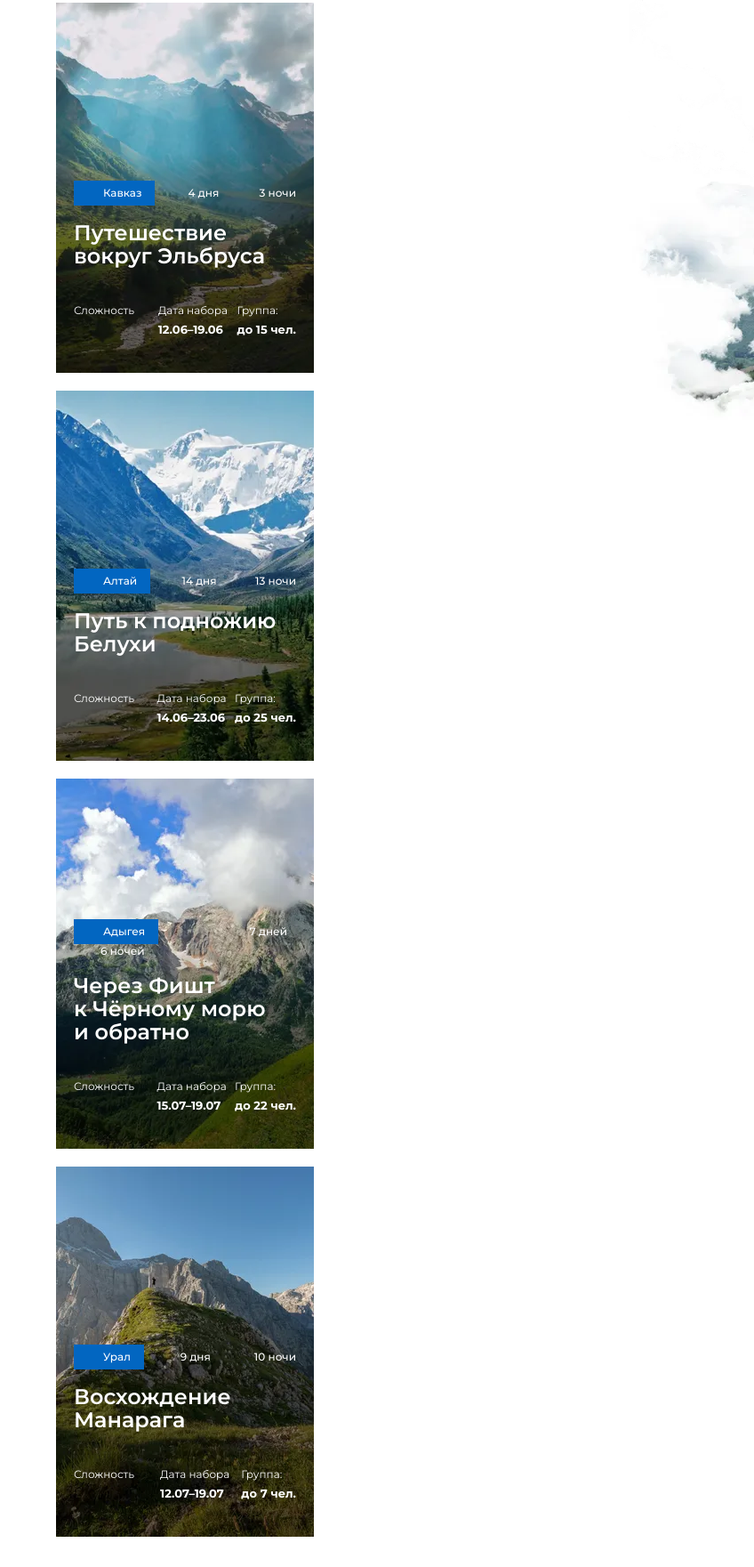
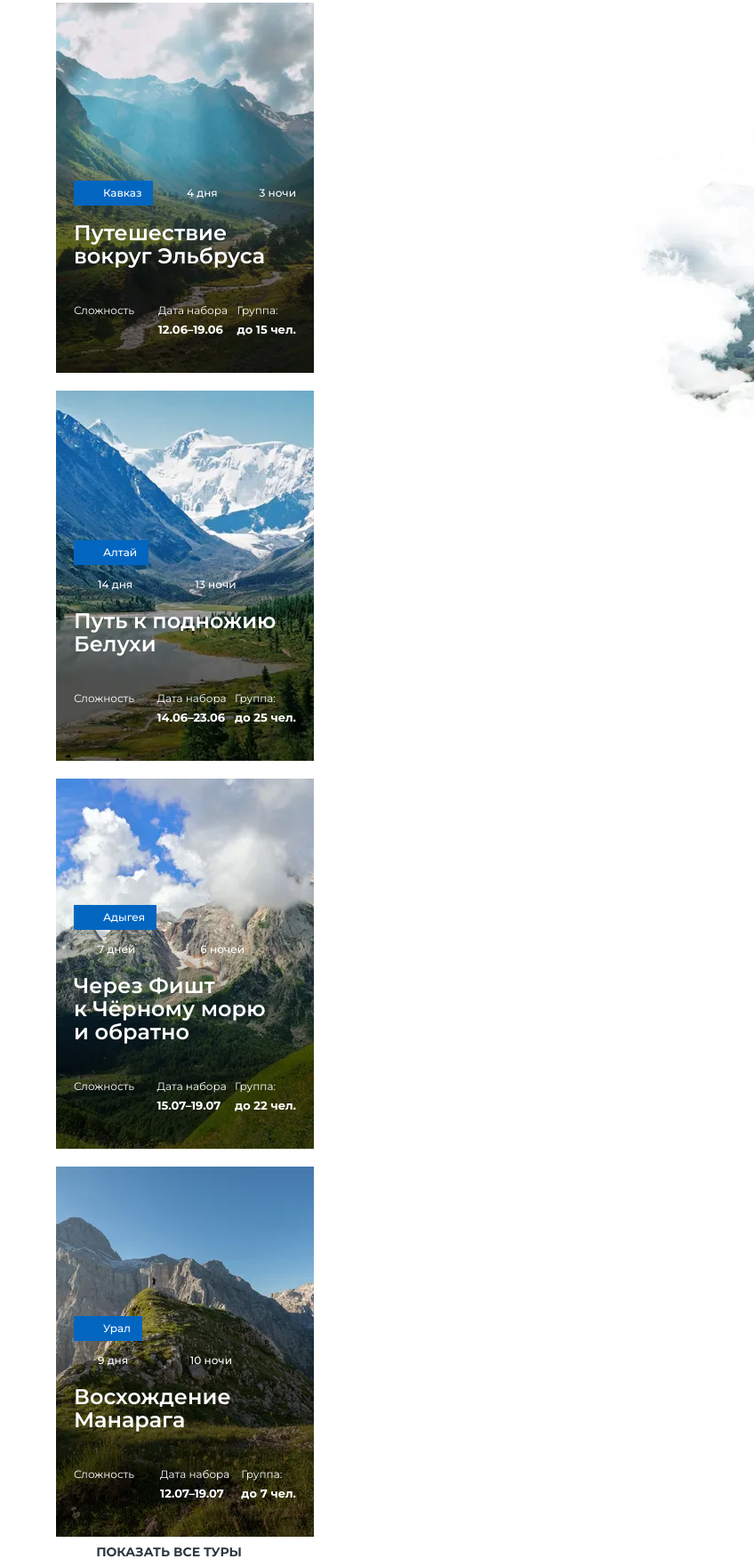
Before and after one commit to VadimPinyagin/accelerator-project-1, a website built with Vite: page source/index.html in a window 1280 px wide. Shown: the part 1234-2995 px from the top of the page at 89% size, without its empty margins (432-1280 px from the left). Before the commit the page ends 2961 px from the top, so only its background shows below. Built offline with nearby package versions, Linux system fonts and the light colour scheme; files whose address does not match are found by name.

Commit message:
Добавляет стили карточкам туров, модуль для срытия/отображения

```diff
--- a/source/index.html
+++ b/source/index.html
@@ -80,11 +80,9 @@
             <li class="tours__list-card">
               <div class="tours__list-card-content">
                 <h3 class="tours__list-card-title">Путешествие вокруг Эльбруса</h3>
-                <ul class="tours__list-info">
-                  <li class="tours__info-item">Кавказ</li>
-                  <li class="tours__info-item">4 дня</li>
-                  <li class="tours__info-item">3 ночи</li>
-                </ul>
+                <span class="tours__info-region tours__info-region--caucasus">Кавказ</span>
+                <span class="tours__info-day tours__info-day--caucasus">4 дня</span>
+                <span class="tours__info-night tours__info-night--caucasus">3 ночи</span>
                 <dl class="tours__details">
                   <div class="tours__details-container">
                     <dt class="tours__details-level">Сложность</dt>
@@ -104,11 +102,9 @@
             <li class="tours__list-card">
               <div class="tours__list-card-content">
                 <h3 class="tours__list-card-title">Путь к подножию Белухи</h3>
-                <ul class="tours__list-info">
-                  <li class="tours__info-item">Алтай</li>
-                  <li class="tours__info-item">14 дня</li>
-                  <li class="tours__info-item">13 ночи</li>
-                </ul>
+                <span class="tours__info-region">Алтай</span>
+                <span class="tours__info-day">14 дня</span>
+                <span class="tours__info-night">13 ночи</span>
                 <dl class="tours__details">
                   <div class="tours__details-container">
                     <dt class="tours__details-level">Сложность</dt>
@@ -128,11 +124,9 @@
             <li class="tours__list-card">
               <div class="tours__list-card-content">
                 <h3 class="tours__list-card-title">Через Фишт к Чёрному морю и обратно</h3>
-                <ul class="tours__list-info">
-                  <li class="tours__info-item">Адыгея</li>
-                  <li class="tours__info-item">7 дней</li>
-                  <li class="tours__info-item">6 ночей</li>
-                </ul>
+                  <span class="tours__info-region">Адыгея</span>
+                  <span class="tours__info-day">7 дней</span>
+                  <span class="tours__info-night">6 ночей</span>
                 <dl class="tours__details">
                   <div class="tours__details-container">
                     <dt class="tours__details-level">Сложность</dt>
@@ -152,11 +146,9 @@
             <li class="tours__list-card">
               <div class="tours__list-card-content">
                 <h3 class="tours__list-card-title">Восхождение Манарага</h3>
-                <ul class="tours__list-info">
-                  <li class="tours__info-item">Урал</li>
-                  <li class="tours__info-item">9 дня</li>
-                  <li class="tours__info-item">10 ночи</li>
-                </ul>
+                  <span class="tours__info-region">Урал</span>
+                  <span class="tours__info-day">9 дня</span>
+                  <span class="tours__info-night">10 ночи</span>
                 <dl class="tours__details">
                   <div class="tours__details-container">
                     <dt class="tours__details-level">Сложность</dt>
@@ -174,6 +166,7 @@
               </div>
             </li>
           </ul>
+          <button class="tours__show-more" type="button">Показать все туры</button>
         </div>
       </section>
     </main>
--- /dev/null
+++ b/source/js/constants.js
@@ -0,0 +1 @@
+export const BODY = document.querySelector('.page__body');
--- a/source/js/moblie-nav.js
+++ b/source/js/moblie-nav.js
@@ -1,7 +1,7 @@
-const body = document.querySelector('.page__body');
-const btnBurger = body.querySelector('.nav__btn-burger');
-const mainNav = body.querySelector('.nav');
-const menuItems = mainNav.querySelectorAll('.nav-menu__item');
+import {BODY} from './constants.js'
+export const btnBurger = BODY.querySelector('.nav__btn-burger');
+export const mainNav = BODY.querySelector('.nav');
+export const menuItems = mainNav.querySelectorAll('.nav-menu__item');
 
 export function mainNavOpenClose() {
   if (btnBurger) {
@@ -10,9 +10,9 @@ export function mainNavOpenClose() {
       mainNav.classList.toggle('nav--menu-is-close');
 
       if (mainNav.classList.contains('nav--menu-is-open')) {
-        body.classList.add('lock');
+        BODY.classList.add('lock');
       } else {
-        body.classList.remove('lock');
+        BODY.classList.remove('lock');
       }
     });
   }
@@ -21,7 +21,7 @@ export function mainNavOpenClose() {
     item.addEventListener('click', () => {
       mainNav.classList.remove('nav--menu-is-open');
       mainNav.classList.add('nav--menu-is-close');
-      body.classList.remove('lock');
+      BODY.classList.remove('lock');
     });
   });
 }
--- /dev/null
+++ b/source/js/show-tours.js
@@ -0,0 +1,5 @@
+
+import {BODY} from './constants.js'
+
+const tours = BODY.querySelector(".tours");
+const toursCard = Array.from(tours.querySelectorAll(".tours__list-card"));
--- a/source/sass/blocks/tours.scss
+++ b/source/sass/blocks/tours.scss
@@ -26,6 +26,8 @@
 
 .tours__cotnainer {
   padding-block-start: 39px;
+  display: flex;
+  flex-direction: column;
 
   @media (min-width: $tablet-width) {
     padding-block-start: 60px;
@@ -88,7 +90,11 @@
   padding-block-end: 30px;
   display: grid;
   grid-template-columns: repeat(3, auto);
-  grid-template-rows: repeat(3, auto);
+  grid-template-rows: repeat(5, auto);
+  font-weight: 500;
+  font-size: 12px;
+  line-height: 12px;
+  // height: fit-content;
 }
 
 .tours__list-card-title {
@@ -97,34 +103,21 @@
   font-weight: 600;
   font-size: 24px;
   line-height: 26px;
-  grid-row: 2/3;
-  grid-column: 1/4;
+  grid-row: 3;
+  grid-column: 1/5;
 }
 
-.tours__list-info {
-  @include list-reset;
 
-  display: flex;
-  flex-wrap: wrap;
-  align-items: center;
-  justify-content: space-between;
-  font-weight: 500;
-  font-size: 12px;
-  line-height: 12px;
-  grid-row: 1;
-  grid-column: 1/4;
-}
-
-.tours__info-item {
+.tours__info-region {
   display: flex;
   align-items: center;
-}
-
-.tours__info-item:nth-child(1) {
+  grid-row: 1;
   padding-block: 8px;
-  padding-inline: 15px;
+  padding-inline:16px 13px;
   background-color: var(--dark-blue, #0266c1);
-  column-gap: 9px;
+  column-gap: 8px;
+  width: fit-content;
+  margin-block-end: 12px;
 
   &::before {
     content: "";
@@ -137,9 +130,17 @@
   }
 }
 
-.tours__info-item:nth-child(2) {
-  padding-inline-end: 10px;
-  column-gap: 12px;
+.tours__info-region--caucasus {
+  margin-block-end: 0;
+}
+
+.tours__info-day {
+  grid-row: 2;
+  grid-column: 1/2;
+  display: flex;
+  align-items: center;
+  column-gap: 7px;
+
   &::before {
     content: "";
     display: block;
@@ -151,7 +152,22 @@
   }
 }
 
-.tours__info-item:nth-child(3) {
+.tours__info-day--caucasus {
+  grid-row: 1;
+  grid-column: 2;
+  justify-content: space-between;
+  column-gap: 7px;
+
+  &::before {
+    margin-inline-start: -5px;
+  }
+}
+
+.tours__info-night {
+  grid-row: 2;
+  grid-column: 2/5;
+  display: flex;
+  align-items: center;
   column-gap: 14px;
 
   &::before {
@@ -165,11 +181,17 @@
   }
 }
 
+.tours__info-night--caucasus {
+  grid-row: 1;
+  grid-column: 3/5;
+  justify-content: end;
+}
+
 .tours__details {
   display: flex;
   justify-content: space-between;
-  grid-row: 3/4;
-  grid-column: 1/4;
+  grid-row: 4;
+  grid-column: 1/5;
   font-weight: 300;
   font-size: 12px;
   line-height: 12px;
@@ -200,3 +222,31 @@
   line-height: 13px;
   row-gap: 2px;
 }
+
+.tours__show-more {
+  display: flex;
+  justify-content: center;
+  column-gap: 12px;
+  align-items: center;
+  font-weight: 700;
+  font-size: 14px;
+  line-height: 14px;
+  text-transform: uppercase;
+  color: var(--dark-gray, #2d383f);
+  border: none;
+  background-color: transparent;
+  padding-block: 10px;
+  padding-inline: 10px 28px;
+  cursor: pointer;
+
+  &::after {
+    content: "";
+    display: block;
+    width: 6px;
+    height: 12px;
+    mask-image: url("/__spritemap#sprite-right-view");
+    mask-position: center center;
+    mask-repeat: no-repeat;
+    background-color: var(--dark-gray, #2d383f);
+  }
+}
--- a/source/sass/common/base.scss
+++ b/source/sass/common/base.scss
@@ -9,3 +9,7 @@
   clip-path: inset(100%);
   overflow: hidden;
 }
+
+.hidden {
+  display: none;
+}
```
Also changed, not shown: source/js/main.js (+0 -21 lines).
